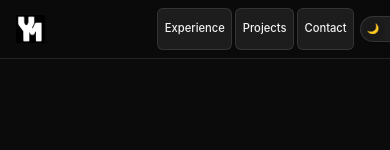
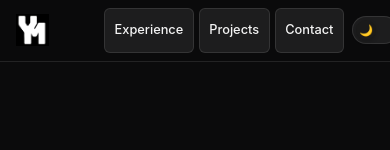
Before and after one commit to y2mm/personal-website, a Next.js app: page / in a window 390 px wide. Shown: the top 150 px of the page. Built offline with nearby package versions, Linux system fonts and the light colour scheme.

Commit message:
fix: mobile css

```diff
--- a/src/app/globals.css
+++ b/src/app/globals.css
@@ -488,8 +488,8 @@ ul {
   nav {
     padding: 1rem 0;
     justify-content: space-between;
-    padding-left: 0.5rem;
-    padding-right: 0.5rem;
+    padding-left: 0.75rem;
+    padding-right: 0.75rem;
   }
 
   .nav-brand-logo {
@@ -497,39 +497,39 @@ ul {
   }
 
   .nav-controls {
-    gap: 0.375rem;
+    gap: 0.5rem;
     flex: 0 0 auto;
-    margin-right: 0.25rem;
+    margin-right: 0.5rem;
   }
 
   .nav-links {
-    gap: 0.2rem;
+    gap: 0.3rem;
   }
 
   .nav-btn {
-    padding: 0.3rem 0.4rem;
-    font-size: 0.7rem;
+    padding: 0.4rem 0.6rem;
+    font-size: 0.8rem;
   }
 
   .logo {
+    height: 32px;
+  }
+
+  .theme-switch {
+    width: 46px;
     height: 28px;
   }
 
-  .theme-switch {
-    width: 42px;
-    height: 26px;
-  }
-
   .theme-switch-slider {
-    width: 18px;
-    height: 18px;
-    font-size: 10px;
+    width: 20px;
+    height: 20px;
+    font-size: 11px;
     top: 3px;
     left: 3px;
   }
 
   .theme-switch.active .theme-switch-slider {
-    transform: translateX(18px);
+    transform: translateX(20px);
   }
 
   /* Hero section */
```
